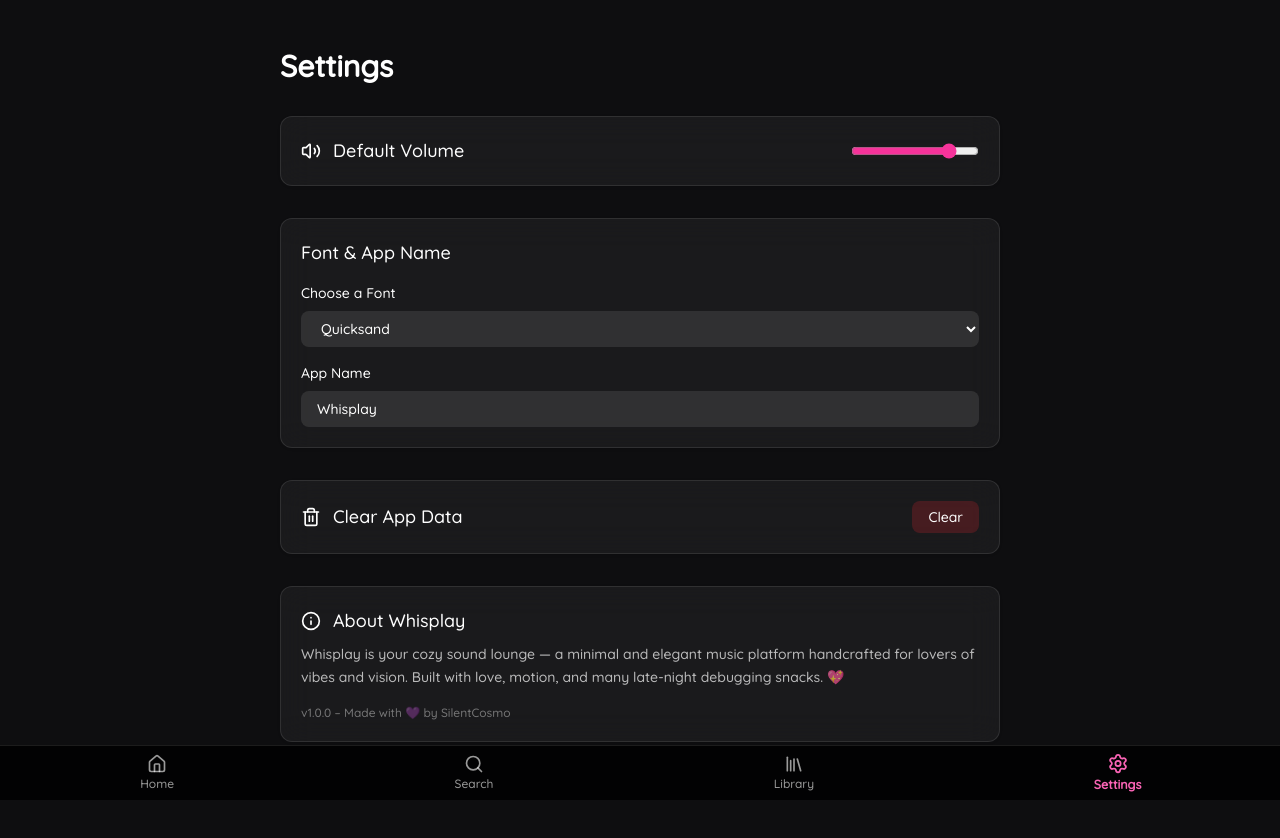
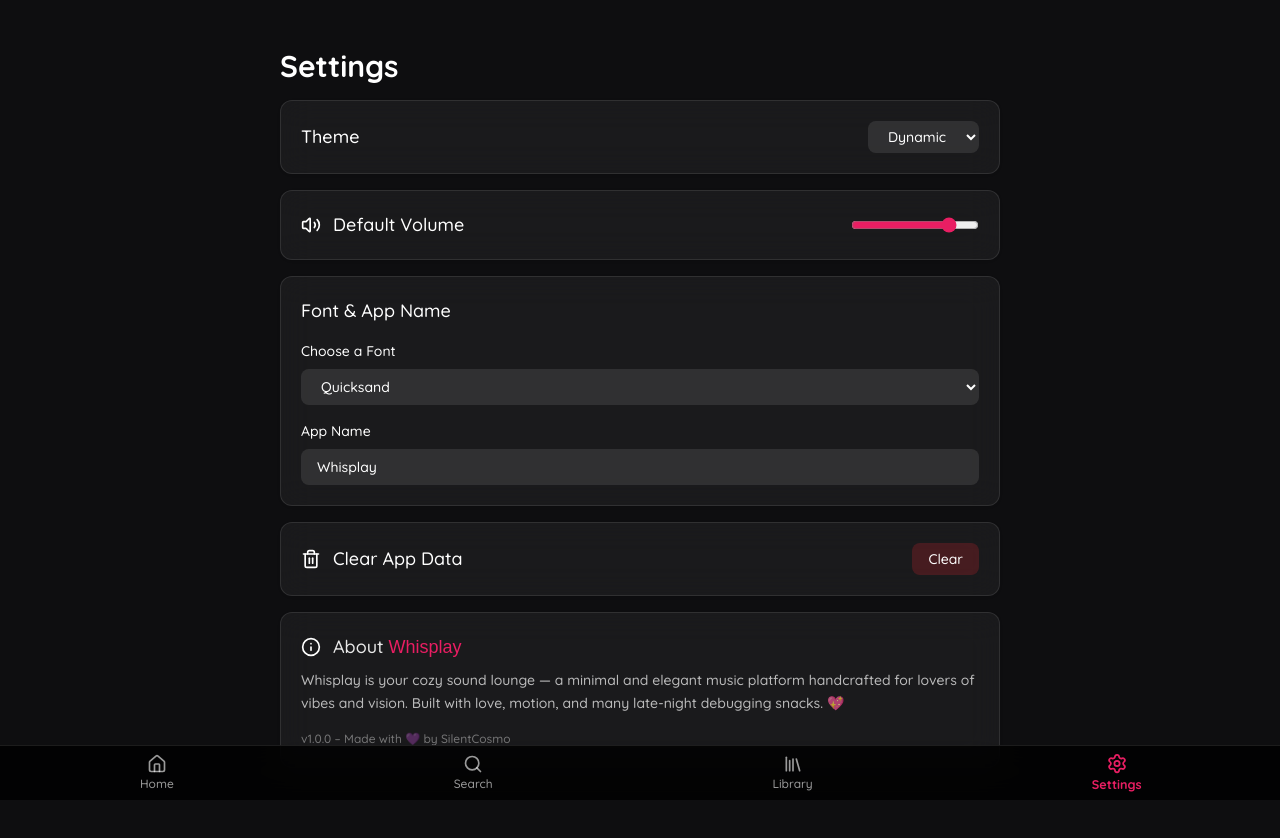
Before and after one commit to silentCosmo/whisplay, a Next.js app: page /settings in a window 1280 px wide. After the commit the page ends 800 px from the top, so only its background shows below. Built offline with nearby package versions, Linux system fonts and the light colour scheme; a web font is replaced by a local one.

Commit message:
dynamictheme

```diff
--- a/src/app/api/oauth/callback/route.js
+++ b/src/app/api/oauth/callback/route.js
@@ -5,6 +5,8 @@ import { NextResponse } from "next/server";
 export async function GET(req) {
   const url = new URL(req.url);
   const code = url.searchParams.get("code");
+
+  const cookieStore = await cookies();
 
   const oauth2Client = new google.auth.OAuth2(
     process.env.GOOGLE_CLIENT_ID,
@@ -15,7 +17,7 @@ export async function GET(req) {
   const { tokens } = await oauth2Client.getToken(code);
 
   // 🍪 Store access & refresh token in a secure cookie
-  cookies().set("google_access_token", tokens.access_token, {
+  cookieStore().set("google_access_token", tokens.access_token, {
     httpOnly: true,
     secure: true,
     sameSite: "Lax",
@@ -23,7 +25,7 @@ export async function GET(req) {
   });
 
   if (tokens.refresh_token) {
-    cookies().set("google_refresh_token", tokens.refresh_token, {
+    cookieStore().set("google_refresh_token", tokens.refresh_token, {
       httpOnly: true,
       secure: true,
       sameSite: "Lax",
@@ -31,7 +33,11 @@ export async function GET(req) {
     });
   }
 
-  return new Response("🎉 Login successful! You may close this window.", {
+
+  const redirectUrl = new URL('/sync', process.env.NEXT_PUBLIC_URL || 'http://localhost:3000');
+  return NextResponse.redirect(redirectUrl);
+
+  /* return new Response("🎉 Login successful! You may close this window.", {
     headers: { "Content-Type": "text/html" },
-  });
+  }); */
 }
--- a/src/app/library/[door]/page.js
+++ b/src/app/library/[door]/page.js
@@ -58,7 +58,7 @@ export default function LibraryDoorPage() {
 
   if (loading) {
     return (
-      <div className="p-6 text-white text-center">Loading {door}...</div>
+      <div className="p-6 text-white text-center flex items-center justify-center min-h-[93dvh]">Loading {door}...</div>
     );
   }
 
@@ -66,7 +66,7 @@ export default function LibraryDoorPage() {
     const grouped = groupSongsBy(door.slice(0, -1));
 
     return (
-      <div className="p-6 max-w-screen-xl mx-auto">
+      <div className="p-6 max-w-screen-xl mx-auto h-[93dvh] overflow-auto">
         <h1 className="text-2xl font-bold text-white mb-10 capitalize tracking-tight">
           {door === "artists" ? "Browse by Artist" : "Browse by Album"}
         </h1>
--- a/src/app/search/page.js
+++ b/src/app/search/page.js
@@ -65,7 +65,7 @@ export default function SearchPage() {
           value={query}
           onChange={(e) => setQuery(e.target.value)}
           placeholder="Search songs, artists, albums..."
-          className="w-full bg-white/10 text-white px-4 py-3 pr-10 rounded-lg focus:outline-none focus:ring-1 focus:ring-pink-500 placeholder:text-white/50"
+          className="w-full bg-white/10 text-white focus:outline-none focus:ring-1 focus:ring-rose-500 px-4 py-3 pr-10 rounded-lg placeholder:text-white/50"
         />
         <span className="absolute right-3 top-3 text-white/70 pointer-events-none">
           <Search size={20} />
--- a/src/app/settings/page.js
+++ b/src/app/settings/page.js
@@ -4,11 +4,17 @@ import { useState } from "react";
 import { Sun, Moon, Info, Trash2, Volume2 } from "lucide-react";
 import usePersistentState from "@/lib/usePersistentState";
 import { Moirai_One, Macondo, Eagle_Lake } from "next/font/google";
+import useSongStore from "@/lib/songStore";
+import Whisplay from "@/utils/appName";
+import { getThemeColor } from "@/utils/getThemeColor";
 
 export default function SettingsPage() {
   const [darkMode, setDarkMode] = usePersistentState("whisplay-theme", true);
   const [volume, setVolume] = usePersistentState("volume", 0.8);
   const [font, setFont] = usePersistentState("whisplay-font", "Quicksand");
+  const [theme, setTheme] = usePersistentState("theme", "dynamic");
+  const {currentSong} = useSongStore()
+  const themeColor = getThemeColor(currentSong);
   const [appName, setAppName] = usePersistentState(
     "whisplay-app-name",
     "Whisplay"
@@ -37,8 +43,12 @@ export default function SettingsPage() {
     }
   };
 
+  const handleThemeChange = (e) => {
+    setTheme(e.target.value);
+  };
+
   return (
-    <div className="max-w-screen-md h-[99dvh] overflow-auto mx-auto p-6 pb-32 space-y-8 text-white">
+    <div className="max-w-screen-md h-[93dvh] overflow-auto mx-auto p-6 space-y-4 text-white">
       <h1 className="text-3xl font-bold">Settings</h1>
 
       {/* Theme Section */}
@@ -57,6 +67,24 @@ export default function SettingsPage() {
         </div>
       </section> */}
 
+      {/* Theme Section */}
+      <section className="bg-white/5 backdrop-blur-lg p-5 rounded-xl shadow border border-white/10">
+        <div className="flex justify-between items-center">
+          <div className="flex items-center gap-3">
+            <h2 className="text-lg font-medium">Theme</h2>
+          </div>
+          <select
+            value={theme}
+            onChange={handleThemeChange}
+            className="px-4 py-1.5 text-sm bg-white/10 hover:bg-white/20 rounded-lg transition"
+          >
+            <option value="dynamic" defaultValue>Dynamic</option>
+            <option value="light" disabled>Light</option>
+            <option value="dark" disabled>Dark</option>
+          </select>
+        </div>
+      </section>
+
       {/* Playback Settings */}
       <section className="bg-white/5 backdrop-blur-lg p-5 rounded-xl shadow border border-white/10">
         <div className="flex justify-between items-center">
@@ -72,6 +100,7 @@ export default function SettingsPage() {
             value={volume}
             onChange={(e) => setVolume(parseFloat(e.target.value))}
             className="w-32 accent-pink-500"
+            style={{accentColor: themeColor}}
           />
         </div>
       </section>
@@ -131,10 +160,10 @@ export default function SettingsPage() {
       </section>
 
       {/* About */}
-      <section className="bg-white/5 backdrop-blur-lg p-5 rounded-xl shadow border border-white/10 mb-32">
+      <section className="bg-white/5 backdrop-blur-lg p-5 rounded-xl shadow border border-white/10 ">
         <div className="flex items-center gap-3 mb-2">
           <Info size={20} />
-          <h2 className="text-lg font-medium">About Whisplay</h2>
+          <h2 className="text-lg font-medium text-white/90">About <span style={{color: themeColor}}><Whisplay/> </span></h2>
         </div>
         <p className="text-sm text-white/70 leading-relaxed">
           Whisplay is your cozy sound lounge — a minimal and elegant music
--- a/src/components/HomeHeader.js
+++ b/src/components/HomeHeader.js
@@ -1,4 +1,5 @@
 import Whisplay from "@/utils/appName";
+import { color } from "motion";
 import { Festive } from "next/font/google";
 import { useEffect, useState } from "react";
 
@@ -22,7 +23,7 @@ export function Header() {
   return (
     <div className="flex justify-between items-center pt-5 px-5 fixed w-full top-0 z-50 rounded-b-3xl backdrop-blur-m bg-gradient-to-b from-black to-transparent">
       <h1 /* className={`text-2xl font-bold text-white/70 tracking-tight`} */>
-        <Whisplay className={`text-2xl font-extrabold text-white/70 tracking-tight`}/>
+        <Whisplay className={`text-2xl font-extrabold text-white/70 tracking-tight`} />
       </h1>
       <span className="text-sm md:text-base text-white/60">{greeting}!</span>
 
--- a/src/components/NavBar.js
+++ b/src/components/NavBar.js
@@ -3,6 +3,7 @@ import Link from "next/link";
 import { usePathname } from "next/navigation";
 import { Home, Search, Library, Settings } from "lucide-react";
 import { FaCog, FaHome, FaMusic, FaSearch, FaUser } from "react-icons/fa";
+import useSongStore from "@/lib/songStore";
 
 const navItems = [
   { href: "/", label: "Home", icon: <Home size={20} /> },
@@ -14,6 +15,10 @@ const navItems = [
 
 export default function NavBar() {
   const pathname = usePathname();
+  const {currentSong} = useSongStore()
+
+  const themeColor = currentSong?.theme?.vibrant || "#e91e63";
+
 
   if(pathname.startsWith(`/player/`)){
     return
@@ -29,8 +34,9 @@ export default function NavBar() {
               key={href}
               href={href}
               className={`flex flex-col items-center text-xs transition ${
-                active ? "text-pink-400 font-bold scale-105" : "text-white/60"
+                active ? `text-[${themeColor}] font-bold scale-105` : "text-white/60"
               }`}
+              style={{color: active&&themeColor}}
             >
               <span className="text-lg mb-0.5">{icon}</span>
               {label}
--- /dev/null
+++ b/src/utils/getThemeColor.js
@@ -0,0 +1,5 @@
+// utils/getThemeColor.js
+
+export const getThemeColor = (song) => {
+  return song?.theme?.vibrant || "#e91e63"; // Fallback color if vibrant is not available
+};
```
Also changed, not shown: src/components/MiniPlayer.js (+11 -16 lines).
